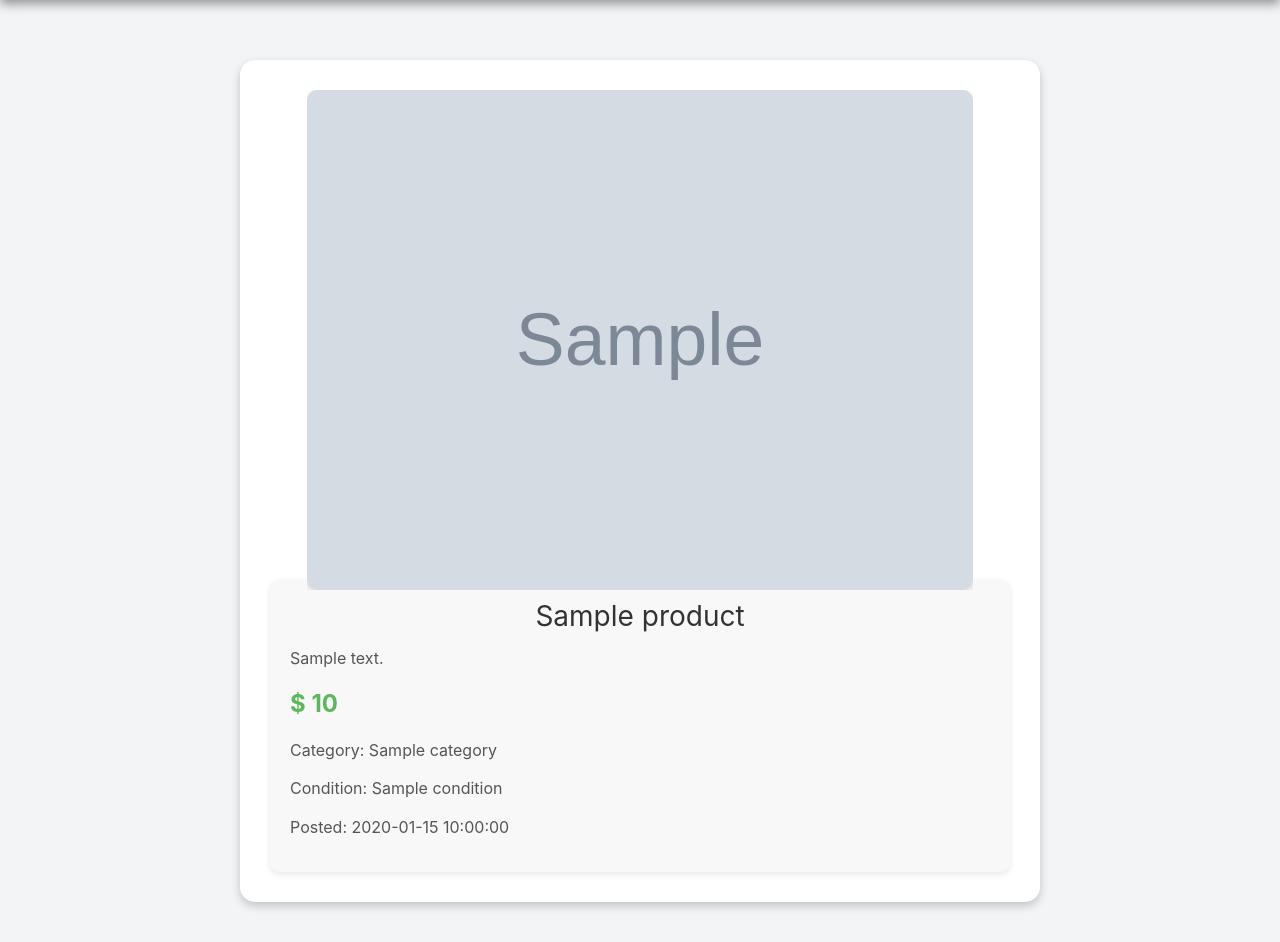
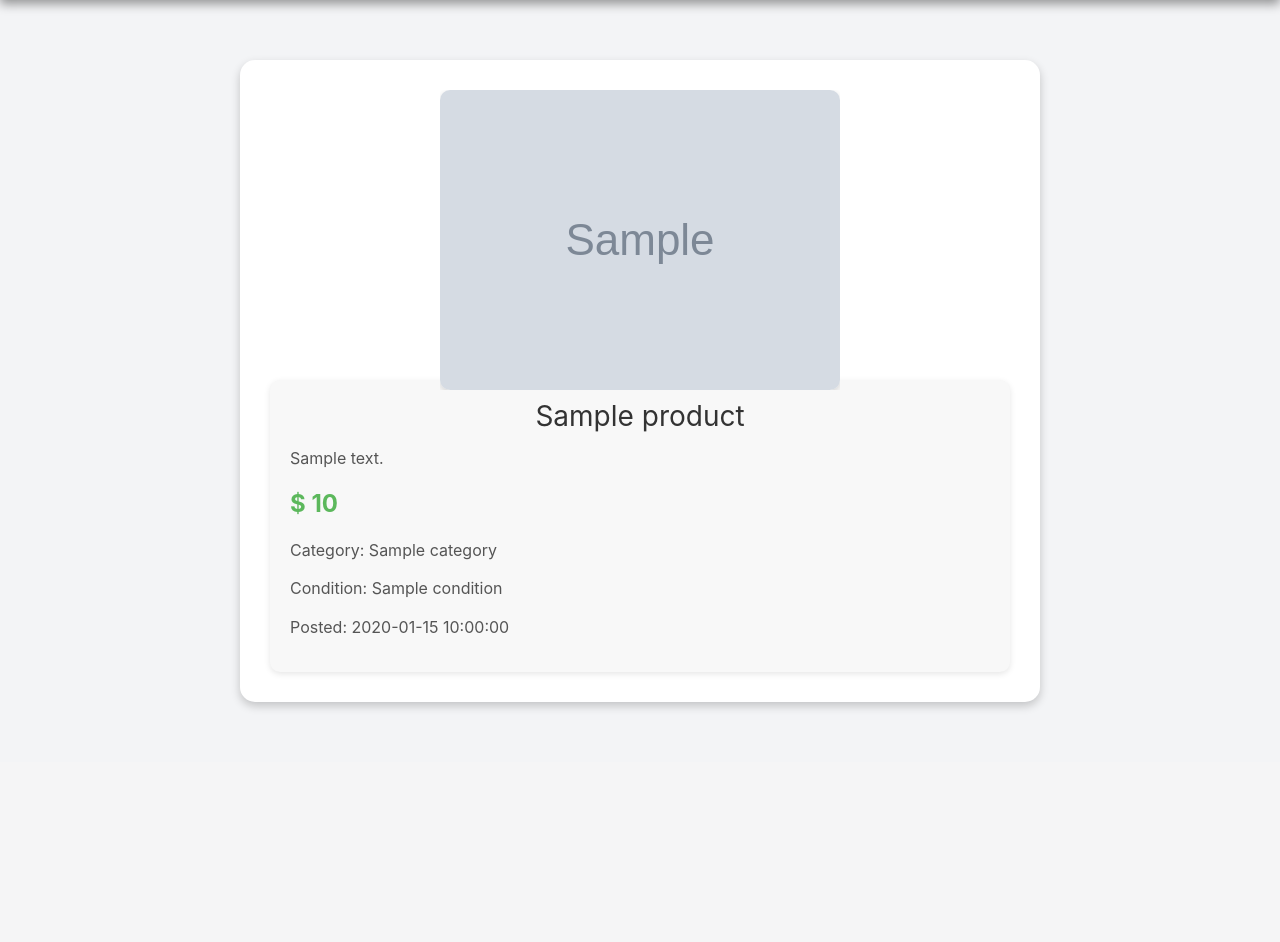
Before and after one commit to kukr/UniMarket-Place, a Flask app: template templates/product_detail.html in a window 1280 px wide. Shown: the part 84-1026 px from the top of the page. After the commit the page ends 794 px from the top, so only its background shows below. Run offline with Flask 2, Linux system fonts and the light colour scheme; the template is opened without the code that fills it: most values are stand-ins (such as "Sample title", 1, 10 or a date in 2020); grey boxes marked "Sample" are stand-in pictures; parts of the project's set-up code (start-up, migrations or seed data) failed here and were passed over; some libraries are stand-ins or nearby versions.

Commit message:
Updaitng product crop

```diff
--- a/templates/product_detail.html
+++ b/templates/product_detail.html
@@ -16,11 +16,12 @@
     }
 
     .product-image {
-        width: 100%;
-        height: 500px;
-        border-radius: 10px;
-        box-shadow: 0 2px 6px rgba(0, 0, 0, 0.15);
-    }
+    width: 100%;
+    /* height: 500px; */
+    border-radius: 10px;
+    box-shadow: 0 2px 6px rgba(0, 0, 0, 0.15);
+    object-fit: cover; /* This line is added */
+}
 
     .product-info {
         padding: 20px;
```
